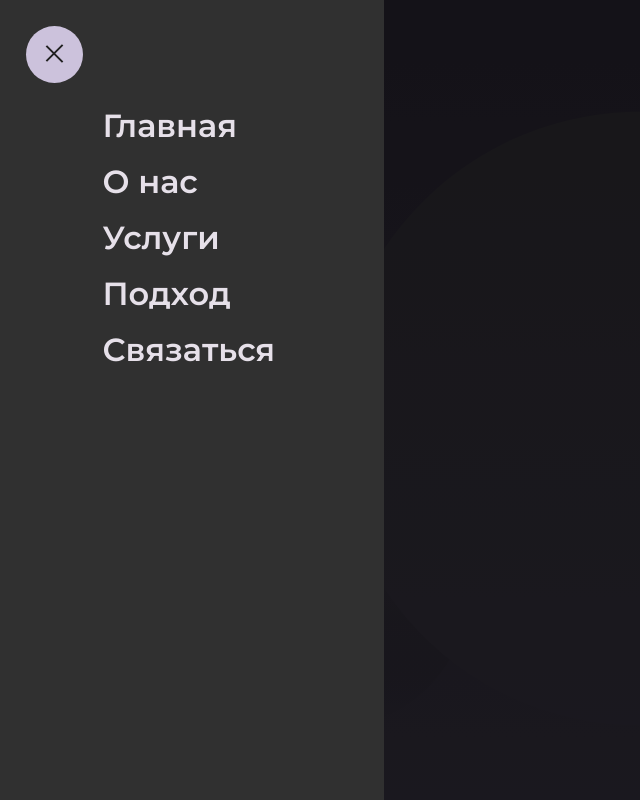
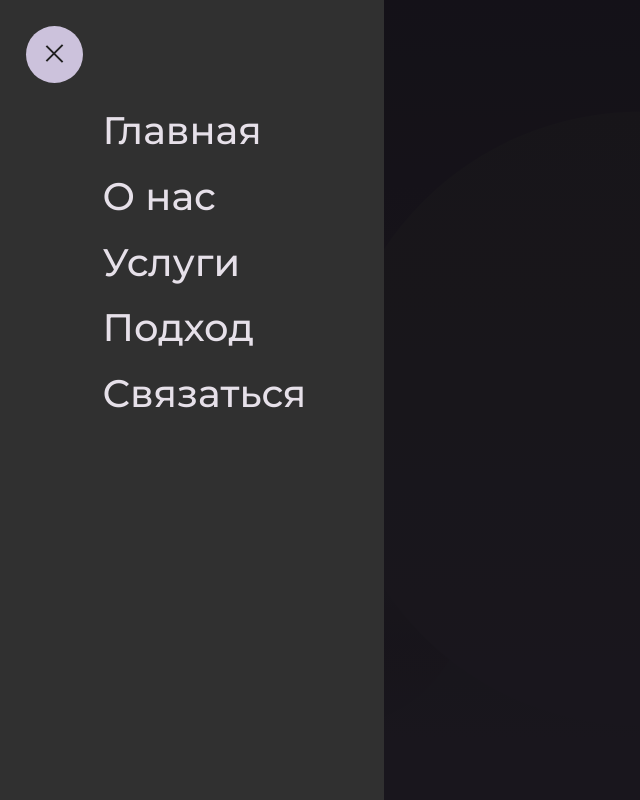
Before and after one commit to juaquinmorales2/vos, a Next.js app: page / in a window 1280 px wide. Both pictures are taken after a click on the button 54 px from the left and 54 px from the top of the page. Shown: the top 800 px of the page, without its empty margins (0-640 px from the left). Built offline with nearby package versions, Linux system fonts and the light colour scheme.

Commit message:
ft bg click to close navigation

```diff
--- a/src/components/SidebarMenu/Link/index.tsx
+++ b/src/components/SidebarMenu/Link/index.tsx
@@ -28,7 +28,7 @@ const Index: FC<Props> = ({ data, isActive, setSelectedIndicator }) => {
         variants={scale}
         animate={isActive ? 'open' : 'closed'}
       ></motion.div>
-      <Link className="text-[2.5vw] font-semibold transition hover:translate-x-[20px]" href={href}>
+      <Link className="text-[3vw] font-medium transition hover:translate-x-[20px]" href={href}>
         {title}
       </Link>
     </motion.div>
--- a/src/components/SidebarMenu/index.tsx
+++ b/src/components/SidebarMenu/index.tsx
@@ -5,7 +5,9 @@ import Link from './Link';
 
 import { menuSlide } from '@/shared/utils/animations';
 
-interface Props {}
+interface Props {
+  close: () => void;
+}
 
 const navItems = [
   {
@@ -30,7 +32,7 @@ const navItems = [
   },
 ];
 
-const Index: FC<Props> = () => {
+const Index: FC<Props> = ({ close }) => {
   const [selectedIndicator, setSelectedIndicator] = useState(null);
   return (
     <>
@@ -52,7 +54,7 @@ const Index: FC<Props> = () => {
           ))}
         </div>
       </motion.div>
-      <div className="fixed bottom-0 left-0 right-0 top-0 z-[750] bg-bg-1/50 transition"></div>
+      <div aria-label="button" onClick={close} className="fixed bottom-0 left-0 right-0 top-0 z-[750] bg-bg-1/60 transition"></div>
     </>
   );
 };
--- a/src/shared/utils/animations.js
+++ b/src/shared/utils/animations.js
@@ -7,8 +7,8 @@ export const menuSlide = {
 };
 
 export const slide = {
-  initial: { x: 80 },
-  enter: (i) => ({ x: 0, transition: { duration: 0.6, ease: [0.76, 0, 0.24, 1], delay: 0.05 * i } }),
+  initial: { x: -80 },
+  enter: (i) => ({ x: 0, transition: { duration: 0.8, ease: [0.76, 0, 0.24, 1], delay: 0.05 * i } }),
   // exit: (i) => ({ x: 80, transition: { duration: 0.6, ease: [0.76, 0, 0.24, 1], delay: 0.05 * i } }),
 };
 
--- a/src/widgets/Navigation/index.tsx
+++ b/src/widgets/Navigation/index.tsx
@@ -8,6 +8,7 @@ interface Props {}
 
 const Index: FC<Props> = () => {
   const [isActive, setIsActive] = useState(false);
+  const closeSidebar = () => setIsActive(false)
   return (
     <div>
       <div
@@ -22,7 +23,7 @@ const Index: FC<Props> = () => {
           <div className={`burger ${isActive && 'burgerActive'}`}></div>
         </button>
       </div>
-      <AnimatePresence mode="wait">{isActive && <SidebarMenu />}</AnimatePresence>
+      <AnimatePresence mode="wait">{isActive && <SidebarMenu close={closeSidebar} />}</AnimatePresence>
     </div>
   );
 };
```
